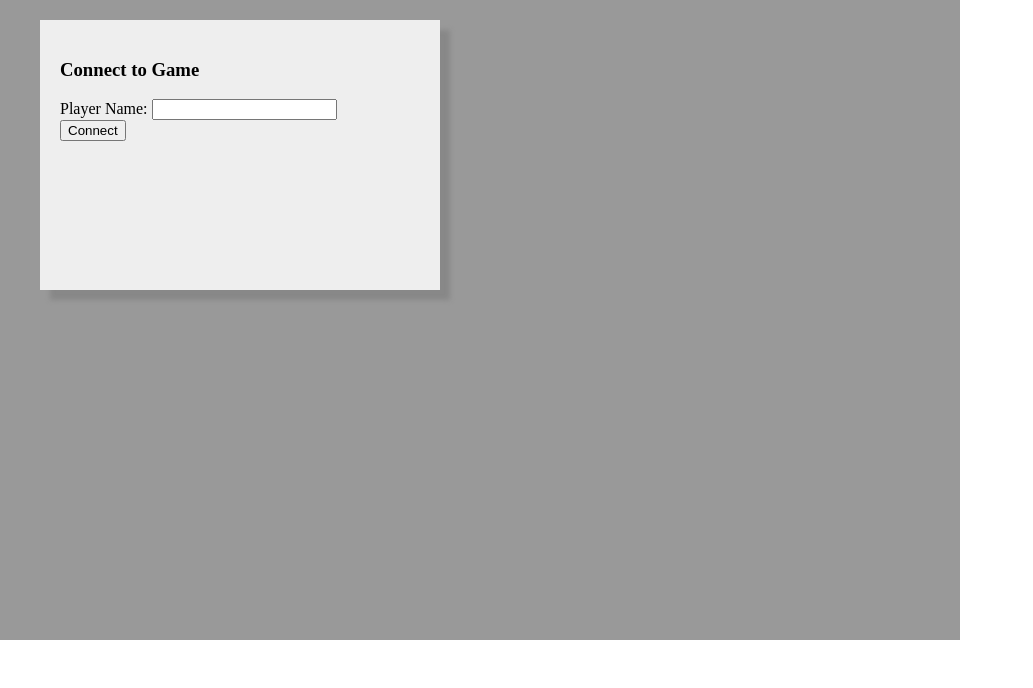
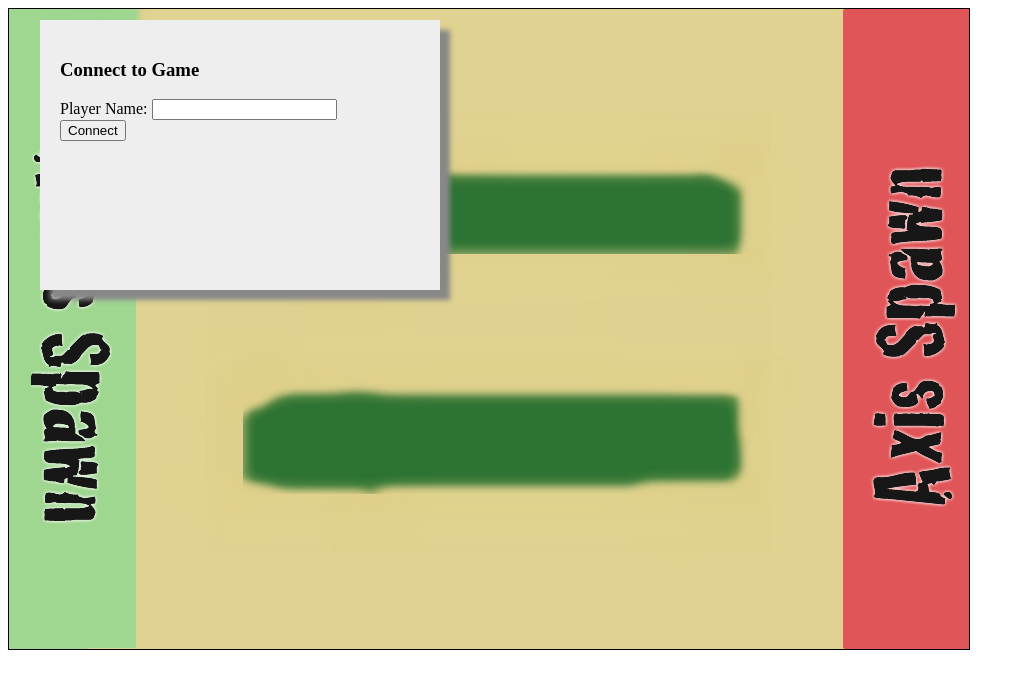
Before and after one commit to olawson/Trench, a plain HTML site: page index.html in a window 1280 px wide. Shown: the whole page, without its empty margins (0-1033 px from the left). Drawn offline with nearby package versions, Linux system fonts and the light colour scheme.

Commit message:
render map background

```diff
--- a/index.html
+++ b/index.html
@@ -19,10 +19,17 @@
 
   <style>
     canvas {
-      background-color: #999;
       position: absolute;
       top: 0px;
       left: 0px;
+    }
+
+    #battleBg {
+      border: 1px solid black;
+      background: #999;
+      width: 960px;
+      height: 640px;
+      position: absolute;
     }
 
     .dialog {
@@ -48,6 +55,7 @@
   </style>
 </head>
 <body>
+<div id="battleBg"></div>
 <canvas width="960" height="640" id="bg_canvas"></canvas>
 
 
--- a/src/game.js
+++ b/src/game.js
@@ -1,12 +1,18 @@
 var Game = {
 
   //setup for page load
+  map: null,
   load: function() {
     $("#connect_dialog").show();
+
+    //TODO make this dynamic and pulled from something else
+    this.map = threeLane;
+    this.map.render();
   },
 
   //setup for game to begin
   init: function() {
+
 
   },
 
@@ -27,6 +33,27 @@ var Game = {
     }
     this.enableClickListeners();
   },
+
+  lastTime: null,
+  loop: function() {
+    this.lastTime = this.lastTime || new Date().getTime();
+    var now = new Date().getTime();
+
+    var gameTime = now - this.lastTime();
+
+    this.update(gameTime);
+    this.render(gameTime);
+  },
+
+  update: function(gameTime) {
+
+  },
+
+  render: function(gameTime) {
+
+  },
+
+
 
 
   numSoldiersPerPlayer: 6,
```
Also changed, not shown: demos/adam.html (+0 -1 lines).
